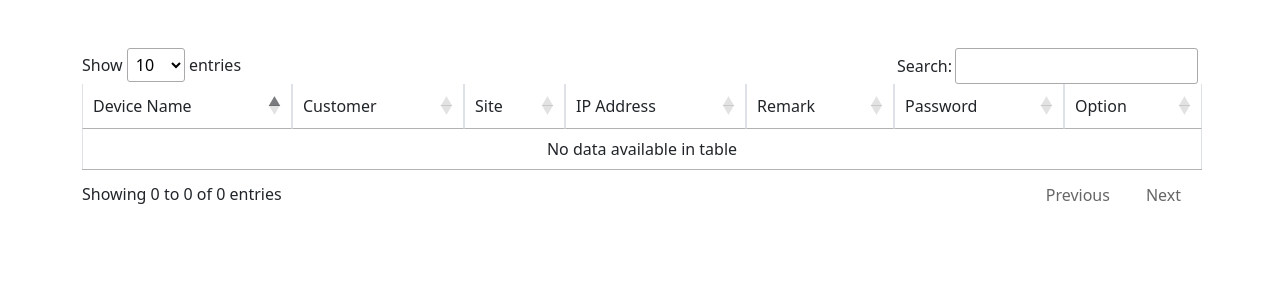
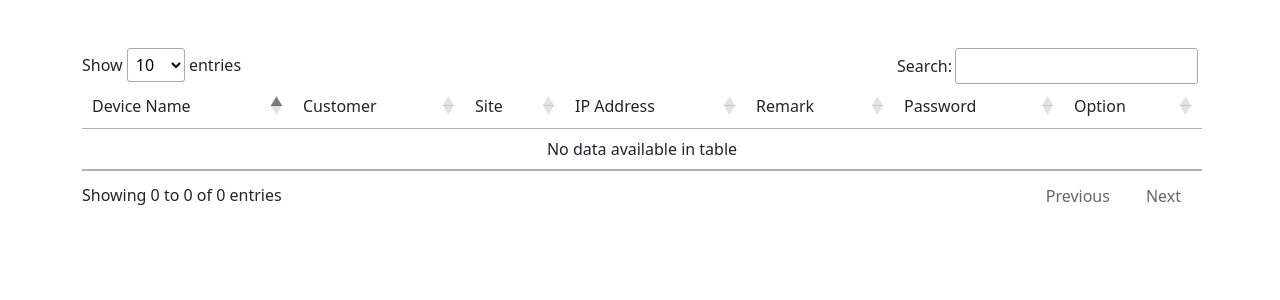
Before and after one commit to ezynook/password-center-php, a PHP site: page /admin/index.php in a window 1280 px wide. Shown: the part 56-356 px from the top of the page. Run offline with PHP 8.4, Linux system fonts and the light colour scheme; a user stored in the database is signed in; data that the repository does not hold is empty; some libraries are stand-ins or nearby versions.

Commit message:
Update Code at: 2023-05-31 13:08:00

```diff
--- a/php/src/admin/index.php
+++ b/php/src/admin/index.php
@@ -10,6 +10,15 @@
     <script src="https://cdn.jsdelivr.net/npm/bootstrap@5.2.3/dist/js/bootstrap.bundle.min.js"></script>
     <script src="https://cdnjs.cloudflare.com/ajax/libs/jquery/3.5.1/jquery.js"></script>
     <script src="https://cdn.datatables.net/1.13.4/js/jquery.dataTables.min.js"></script>
+    <style>
+        .mydiv{
+            overflow-x: scroll;
+            overflow-y: scroll;
+        }
+        td {
+            white-space: nowrap;
+        }
+    </style>
 </head>
 <code>
     <?php
@@ -33,8 +42,8 @@
     <a class="navbar-brand" href="#">Password Center (Admin)</a>
   </div>
 </nav>
-    <div class="container mt-5">
-        <table class="table table-sm table-stripped table-hover table-bordered" id="myTable">
+    <div class="container mt-5 mydiv">
+        <table class="table table-sm" id="myTable">
             <thead>
                 <tr>
                     <td>Device Name</td>
```
